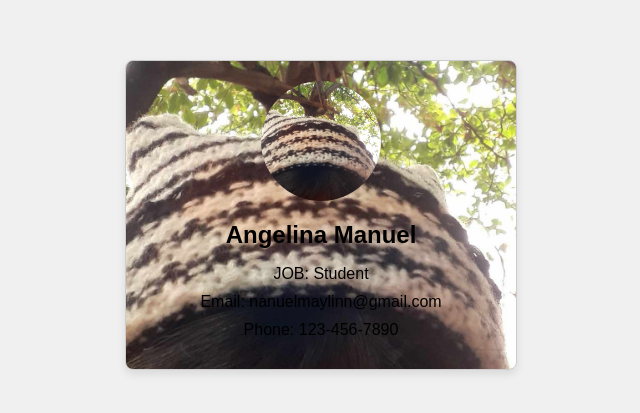
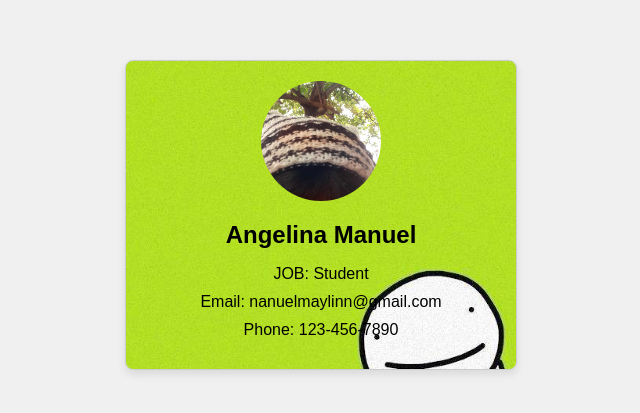
Before and after one commit to Angelinamanuelty/Bcard, a plain HTML site: page index.html in a window 1280 px wide. Shown: the part 185-598 px from the top of the page, without its empty margins (319-959 px from the left). Drawn offline with Linux system fonts and the light colour scheme.

Commit message:
Update style.css

```diff
--- a/style.css
+++ b/style.css
@@ -12,7 +12,7 @@ body {
 .business-card {
     width: 90%;
     max-width: 350px;
-    background-image: url('2.jpg');
+    background-image: url('1.jpg');
     background-size: cover;
     background-position: center;
     border: 1px solid #ccc;
```
